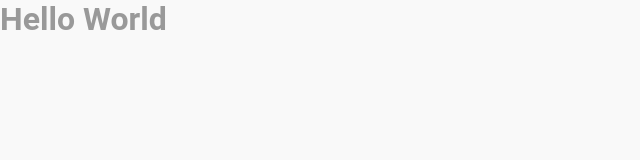
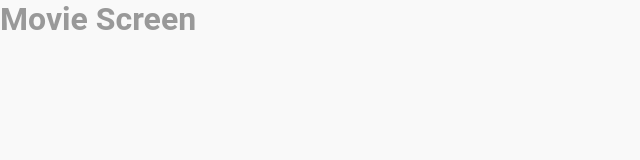
Before and after one commit to 90lucasgabriel/cinejump-web, a React (Create React App) app: page /movie in a window 1280 px wide. Shown: the top 160 px of the page, without its empty margins (0-640 px from the left). Built offline with nearby package versions, Linux system fonts and the light colour scheme.

Commit message:
WJ-3 - New: Routes;

```diff
--- a/src/App.tsx
+++ b/src/App.tsx
@@ -1,17 +1,17 @@
 import React from 'react';
-// import { BrowserRouter as Router } from 'react-router-dom';
+import { BrowserRouter as Router } from 'react-router-dom';
 
-// import AppProvider from './hooks';
-// import Routes from './routes';
-import Home from 'screens/Home';
+import Routes from './routes';
 import GlobalStyle from './styles/global';
 
 const App: React.FC = () => {
   return (
     <>
-      <Home />
+      <Router>
+        <Routes />
 
-      <GlobalStyle />
+        <GlobalStyle />
+      </Router>
     </>
   );
 };
--- /dev/null
+++ b/src/routes/index.tsx
@@ -0,0 +1,14 @@
+import React from 'react';
+import { Switch, Route } from 'react-router-dom';
+
+import Home from 'screens/Home';
+import Movie from 'screens/Movie';
+
+const Routes: React.FC = () => (
+  <Switch>
+    <Route path="/" exact component={Home} />
+    <Route path="/movie" component={Movie} />
+  </Switch>
+);
+
+export default Routes;
--- a/src/screens/Home/index.tsx
+++ b/src/screens/Movie/index.tsx
@@ -2,16 +2,16 @@ import React from 'react';
 
 import { ColumnLayout, Wrapper, Container } from 'components/Layout';
 
-const Home: React.FC = () => {
+const Movie: React.FC = () => {
   return (
     <ColumnLayout>
       <Wrapper>
         <Container>
-          <h1>Hello World</h1>
+          <h1>Movie Screen</h1>
         </Container>
       </Wrapper>
     </ColumnLayout>
   );
 };
 
-export default Home;
+export default Movie;
--- /dev/null
+++ b/src/screens/Movie/styles.ts
@@ -0,0 +1,3 @@
+import styled from 'styled-components';
+
+export const Container = styled.div``;
```
